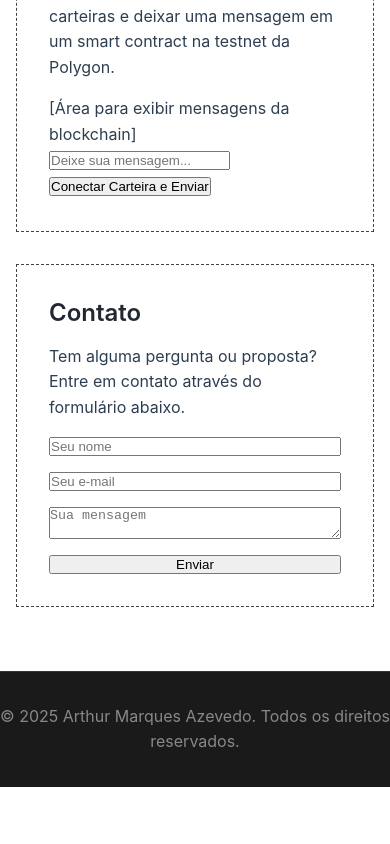
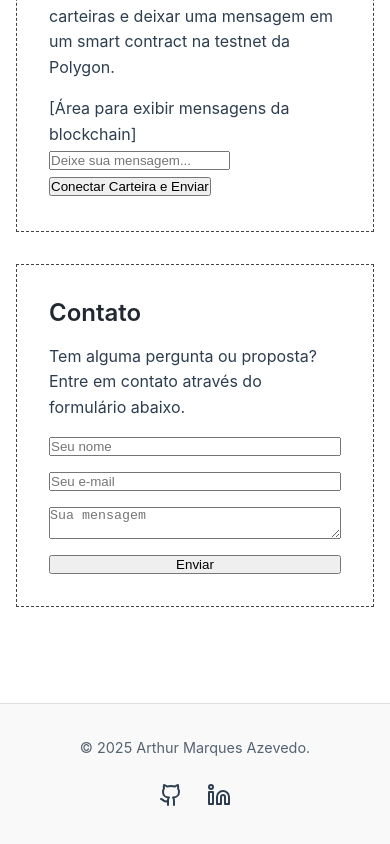
Before and after one commit to Arthur1220/Portfolio-Arthur1220, a Vue app in the folder frontend/: page / in a window 390 px wide. Shown: the part 2161-3005 px from the top of the page. Before the commit the page ends 2948 px from the top, so only its background shows below. Built offline with nearby package versions, Linux system fonts and the light colour scheme.

Commit message:
feat: refatorar o rodapé para incluir links sociais e melhorar a responsividade

```diff
--- a/frontend/src/components/layout/Footer.vue
+++ b/frontend/src/components/layout/Footer.vue
@@ -1,20 +1,73 @@
 <script setup>
+import { Github, Linkedin } from 'lucide-vue-next';
+
 const currentYear = new Date().getFullYear();
 </script>
 
 <template>
   <footer class="app-footer">
-    <p>&copy; {{ currentYear }} Arthur Marques Azevedo. Todos os direitos reservados.</p>
+    <div class="footer-content">
+      <div class="copyright">
+        &copy; {{ currentYear }} Arthur Marques Azevedo.
+      </div>
+
+      <div class="social-links">
+        <a href="https://github.com/Arthur1220" target="_blank" aria-label="GitHub">
+          <Github :size="24" />
+        </a>
+        <a href="https://linkedin.com/in/azevedo-arthur" target="_blank" aria-label="LinkedIn">
+          <Linkedin :size="24" />
+        </a>
+      </div>
+    </div>
   </footer>
 </template>
 
 <style scoped>
 .app-footer {
-  text-align: center;
-  padding: 2rem 0;
-  margin-top: 4rem;
-  background-color: #1a1a1a;
-  color: #888;
-  border-top: 1px solid #333;
+  padding: 2rem;
+  margin-top: 6rem;
+  background-color: var(--color-card-background);
+  border-top: 1px solid var(--color-border);
+  transition: background-color 0.3s ease, border-color 0.3s ease;
+}
+
+.footer-content {
+  display: flex;
+  justify-content: space-between;
+  align-items: center;
+  flex-wrap: wrap; /* Permite quebra de linha em telas muito pequenas */
+  gap: 1.5rem;
+  max-width: 1200px;
+  margin: 0 auto;
+}
+
+.copyright {
+  font-size: 0.9rem;
+  color: var(--color-text);
+  opacity: 0.8;
+}
+
+.social-links {
+  display: flex;
+  gap: 1.5rem;
+}
+
+.social-links a {
+  color: var(--color-text);
+  transition: color 0.3s ease, transform 0.3s ease;
+}
+
+.social-links a:hover {
+  color: var(--color-primary);
+  transform: translateY(-3px);
+}
+
+/* Responsividade para telas menores */
+@media (max-width: 576px) {
+  .footer-content {
+    flex-direction: column; /* Empilha os elementos verticalmente */
+    justify-content: center; /* Centraliza o conteúdo */
+  }
 }
 </style>
```
